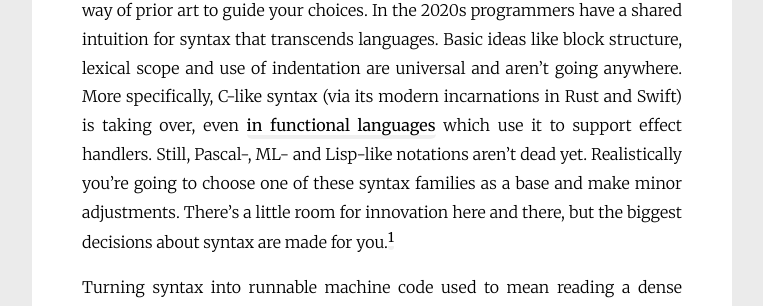
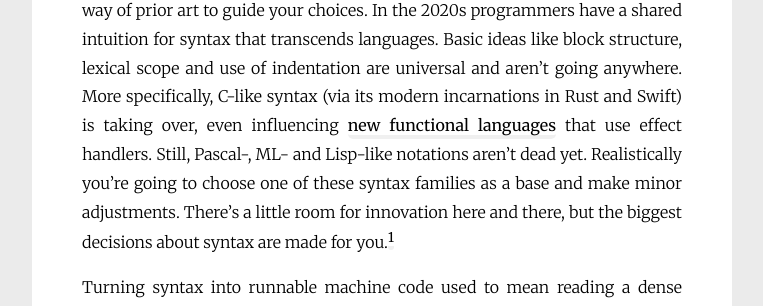
Before and after one commit to MikeInnes/mikeinnes.github.io, a Jekyll site: the page built from _posts/2020-06-06-modern-languages.md, in a window 1280 px wide and 900 px high. Shown: the part 412-718 px from the top of the window, without its empty margins (258-1021 px from the left). Built offline with Jekyll 4.4.1, drawn with Linux system fonts in a browser that asks for light colours; some of the changed text lies outside the part shown.

Commit message:
clarification

```diff
--- a/_posts/2020-06-06-modern-languages.md
+++ b/_posts/2020-06-06-modern-languages.md
@@ -5,7 +5,7 @@ title: The Modern Language Designer
 
 Programming language design and implementation is, always has been, and likely always will be, hard. But it’s hard today for completely different reasons to those fifty years ago, when the PL field first bloomed. In the past a budding language designer more or less just had to hack together a parser, throw out machine code and call it a day (albeit this is harder than it sounds with then-current tools). In 2020 such a language could be a weekend project – but in turn, language designers face many new challenges and a much higher bar for success.
 
-In the 70s, choosing syntax was (I imagine) quite a big deal, with little in the way of prior art to guide your choices. In the 2020s programmers have a shared intuition for syntax that transcends languages. Basic ideas like block structure, lexical scope and use of indentation are universal and aren’t going anywhere. More specifically, C-like syntax (via its modern incarnations in Rust and Swift) is taking over, even [in functional languages](https://github.com/koka-lang/koka/blob/c87c060a8ef5770f0dda9a3c795b1024c020a017/lib/std/async.kk) which use it to support effect handlers. Still, Pascal-, ML- and Lisp-like notations aren’t dead yet. Realistically you’re going to choose one of these syntax families as a base and make minor adjustments. There’s a little room for innovation here and there, but the biggest decisions about syntax are made for you.[^1]
+In the 70s, choosing syntax was (I imagine) quite a big deal, with little in the way of prior art to guide your choices. In the 2020s programmers have a shared intuition for syntax that transcends languages. Basic ideas like block structure, lexical scope and use of indentation are universal and aren’t going anywhere. More specifically, C-like syntax (via its modern incarnations in Rust and Swift) is taking over, even influencing [new functional languages](https://github.com/koka-lang/koka/blob/c87c060a8ef5770f0dda9a3c795b1024c020a017/lib/std/async.kk) that use effect handlers. Still, Pascal-, ML- and Lisp-like notations aren’t dead yet. Realistically you’re going to choose one of these syntax families as a base and make minor adjustments. There’s a little room for innovation here and there, but the biggest decisions about syntax are made for you.[^1]
 
 Turning syntax into runnable machine code used to mean reading a dense manual, possibly specific to your make of PC, and staring a _lot_ at your code to figure out the inevitable bugs. At the least you’d have to do register allocation and expand your language primitives into machine code sequences; more advanced compilers would do peephole optimisations, removing redundant instructions or even pattern matching to reorder and replace code for best performance on the target hardware. Then you’d have to do it again for a different kind of computer, not to mention other tooling like linkers and debuggers.
 
```
Also changed, not shown: other parts of _posts/2020-06-06-modern-languages.md (+1 -1 lines).
